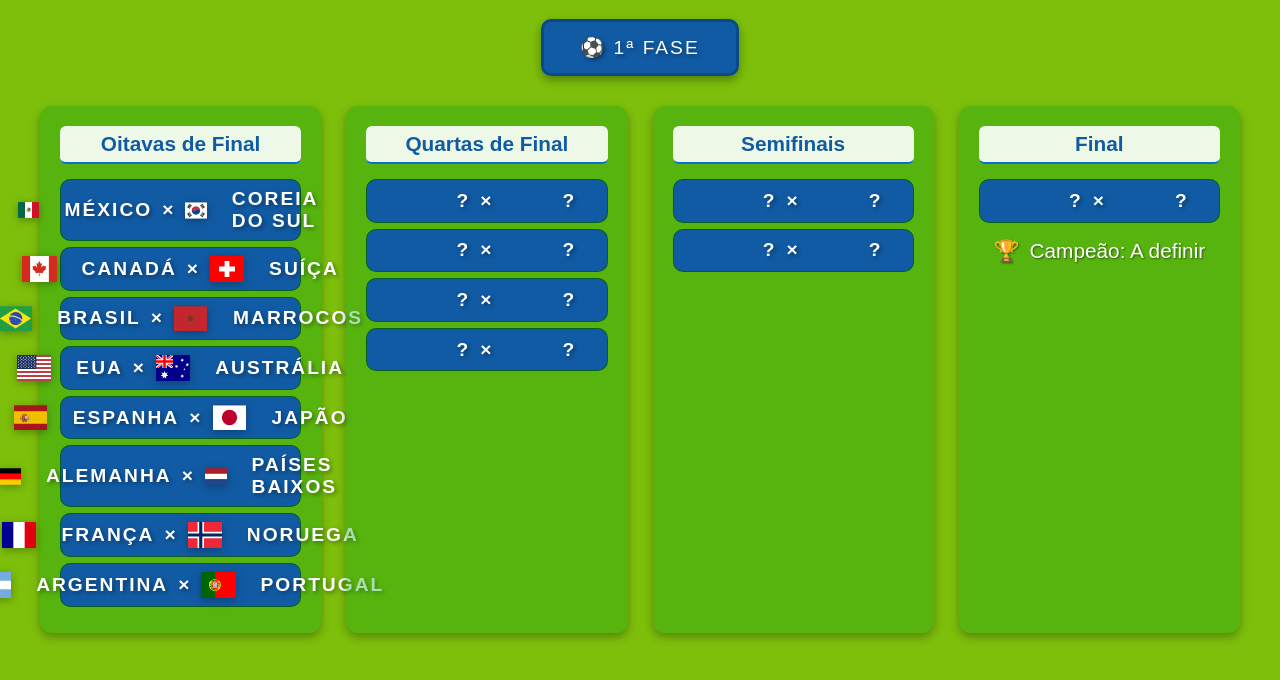
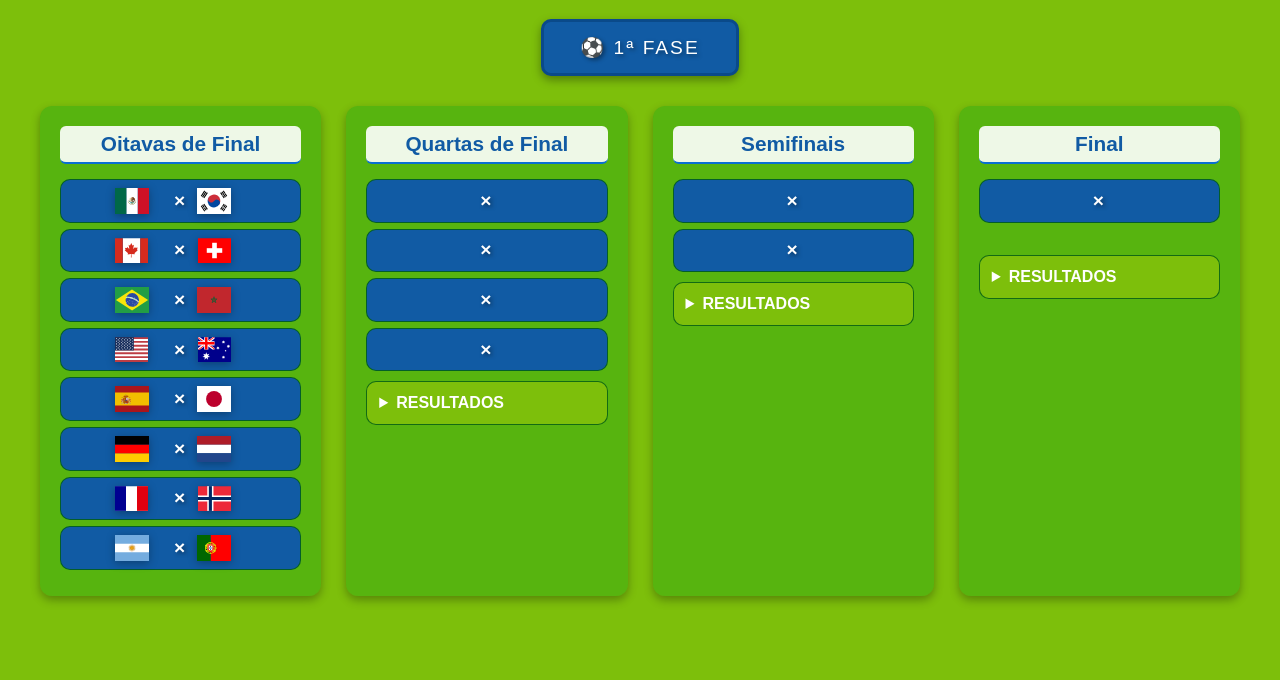
Before and after one commit to MrCatOP/Copa-Do-Mundo---Base-2026, a plain HTML site: page index2.html in a window 1280 px wide. Shown: the part 88-768 px from the top of the page. Drawn offline with nearby package versions, Linux system fonts and the light colour scheme.

Commit message:
Add files via upload

```diff
--- a/index2.html
+++ b/index2.html
@@ -3,59 +3,85 @@
 <head>
 <meta charset="UTF-8">
 <meta name="viewport" content="width=device-width, initial-scale=1.0">
+
 <link rel="stylesheet" href="style.css">
 <link rel="stylesheet" href="https://cdn.jsdelivr.net/npm/flag-icons@7.2.3/css/flag-icons.min.css">
-    <title>CopaDoMundo 2026 - 2ª Fase</title>
+
+<title>Copa do Mundo 2026 - 2ª Fase</title>
 </head>
+
 <body>
+
 <h1>Copa do Mundo 2026 - 2ª FASE</h1>
+
 <button id="btn-primeira-fase" class="buttom">⚽ 1ª FASE</button>
 
 <div class="copa-container">
 
-        <!-- OITAVAS DE FINAL -->
+    <!-- OITAVAS -->
     <div class="grupo-card">
         <div class="grupo-titulo">Oitavas de Final</div>
 
-            <div class="organization"><h2><span class="bandeira fi fi-mx"></span> México <span>×</span> <span class="bandeira fi fi-kr"></span> Coreia do Sul</h2></div>
-            <div class="organization"><h2><span class="bandeira fi fi-ca"></span> Canadá <span>×</span> <span class="bandeira fi fi-ch"></span> Suíça</h2></div>
-            <div class="organization"><h2><span class="bandeira fi fi-br"></span> Brasil <span>×</span> <span class="bandeira fi fi-ma"></span> Marrocos</h2></div>
-            <div class="organization"><h2><span class="bandeira fi fi-us"></span> EUA <span>×</span> <span class="bandeira fi fi-au"></span> Austrália</h2></div>
-            <div class="organization"><h2><span class="bandeira fi fi-es"></span> Espanha <span>×</span> <span class="bandeira fi fi-jp"></span> Japão</h2></div>
-            <div class="organization"><h2><span class="bandeira fi fi-de"></span> Alemanha <span>×</span> <span class="bandeira fi fi-nl"></span> Países Baixos</h2></div>
-            <div class="organization"><h2><span class="bandeira fi fi-fr"></span> França <span>×</span> <span class="bandeira fi fi-no"></span> Noruega</h2></div>
-            <div class="organization"><h2><span class="bandeira fi fi-ar"></span> Argentina <span>×</span> <span class="bandeira fi fi-pt"></span> Portugal</h2></div>
+        <div class="organization"><h2><span class="fi fi-mx bandeira"></span> × <span class="fi fi-kr bandeira"></span></h2></div>
+        <div class="organization"><h2><span class="fi fi-ca bandeira"></span> × <span class="fi fi-ch bandeira"></span></h2></div>
+        <div class="organization"><h2><span class="fi fi-br bandeira"></span> × <span class="fi fi-ma bandeira"></span></h2></div>
+        <div class="organization"><h2><span class="fi fi-us bandeira"></span> × <span class="fi fi-au bandeira"></span></h2></div>
+        <div class="organization"><h2><span class="fi fi-es bandeira"></span> × <span class="fi fi-jp bandeira"></span></h2></div>
+        <div class="organization"><h2><span class="fi fi-de bandeira"></span> × <span class="fi fi-nl bandeira"></span></h2></div>
+        <div class="organization"><h2><span class="fi fi-fr bandeira"></span> × <span class="fi fi-no bandeira"></span></h2></div>
+        <div class="organization"><h2><span class="fi fi-ar bandeira"></span> × <span class="fi fi-pt bandeira"></span></h2></div>
     </div>
 
-        <!-- QUARTAS DE FINAL -->
+    <!-- QUARTAS -->
     <div class="grupo-card">
         <div class="grupo-titulo">Quartas de Final</div>
 
-            <div class="organization"><h2><span class="bandeira fi" id="q1-casa"></span> ? <span>×</span> <span class="bandeira fi" id="q1-fora"></span> ?</h2></div>
-            <div class="organization"><h2><span class="bandeira fi" id="q2-casa"></span> ? <span>×</span> <span class="bandeira fi" id="q2-fora"></span> ?</h2></div>
-            <div class="organization"><h2><span class="bandeira fi" id="q3-casa"></span> ? <span>×</span> <span class="bandeira fi" id="q3-fora"></span> ?</h2></div>
-            <div class="organization"><h2><span class="bandeira fi" id="q4-casa"></span> ? <span>×</span> <span class="bandeira fi" id="q4-fora"></span> ?</h2></div>
+        <div class="organization"><h2><span id="q1-casa" class="fi bandeira"></span> × <span id="q1-fora" class="fi bandeira"></span></h2></div>
+        <div class="organization"><h2><span id="q2-casa" class="fi bandeira"></span> × <span id="q2-fora" class="fi bandeira"></span></h2></div>
+        <div class="organization"><h2><span id="q3-casa" class="fi bandeira"></span> × <span id="q3-fora" class="fi bandeira"></span></h2></div>
+        <div class="organization"><h2><span id="q4-casa" class="fi bandeira"></span> × <span id="q4-fora" class="fi bandeira"></span></h2></div>
+
+        <details class="details">
+            <summary>RESULTADOS</summary>
+            <div class="info-jogo">Q1: ? x ?</div>
+            <div class="info-jogo">Q2: ? x ?</div>
+            <div class="info-jogo">Q3: ? x ?</div>
+            <div class="info-jogo">Q4: ? x ?</div>
+        </details>
     </div>
 
     <!-- SEMIFINAIS -->
     <div class="grupo-card">
         <div class="grupo-titulo">Semifinais</div>
 
-            <div class="organization"><h2><span class="bandeira fi" id="s1-casa"></span> ? <span>×</span> <span class="bandeira fi" id="s1-fora"></span> ?</h2></div>
-            <div class="organization"><h2><span class="bandeira fi" id="s2-casa"></span> ? <span>×</span> <span class="bandeira fi" id="s2-fora"></span> ?</h2></div>
+        <div class="organization"><h2><span id="s1-casa" class="fi bandeira"></span> × <span id="s1-fora" class="fi bandeira"></span></h2></div>
+        <div class="organization"><h2><span id="s2-casa" class="fi bandeira"></span> × <span id="s2-fora" class="fi bandeira"></span></h2></div>
+
+        <details class="details">
+            <summary>RESULTADOS</summary>
+            <div class="info-jogo">Semi 1: ? x ?</div>
+            <div class="info-jogo">Semi 2: ? x ?</div>
+        </details>
     </div>
 
     <!-- FINAL -->
     <div class="grupo-card">
         <div class="grupo-titulo">Final</div>
 
-            <div class="organization"><h2><span class="bandeira fi" id="f-casa"></span> ? <span>×</span> <span class="bandeira fi" id="f-fora"></span> ?</h2></div>
-
-            <div class="selecao" style="justify-content:center; margin-top:16px; font-size:1.3rem;">
-                🏆 <span style="margin-left:10px">Campeão: A definir</span>
-            </div>
+        <div class="organization">
+            <h2>
+                <span id="f-casa" class="fi bandeira"></span> ×
+                <span id="f-fora" class="fi bandeira"></span>
+            </h2>
         </div>
 
+        <div class="selecao" style="justify-content:center; margin-top:20px; font-size:1.4rem;">
+        </div>
+        <details class="details">
+            <summary>RESULTADOS</summary>
+            <div class="info-jogo">🏆CAMPEÂO!<span id="fi bandeira"></span>🏆</div>
+        </details>
+    </div>
 </div>
 
 <script src="js.js"></script>
```
Lines whose indentation alone changed are shown as unchanged.
